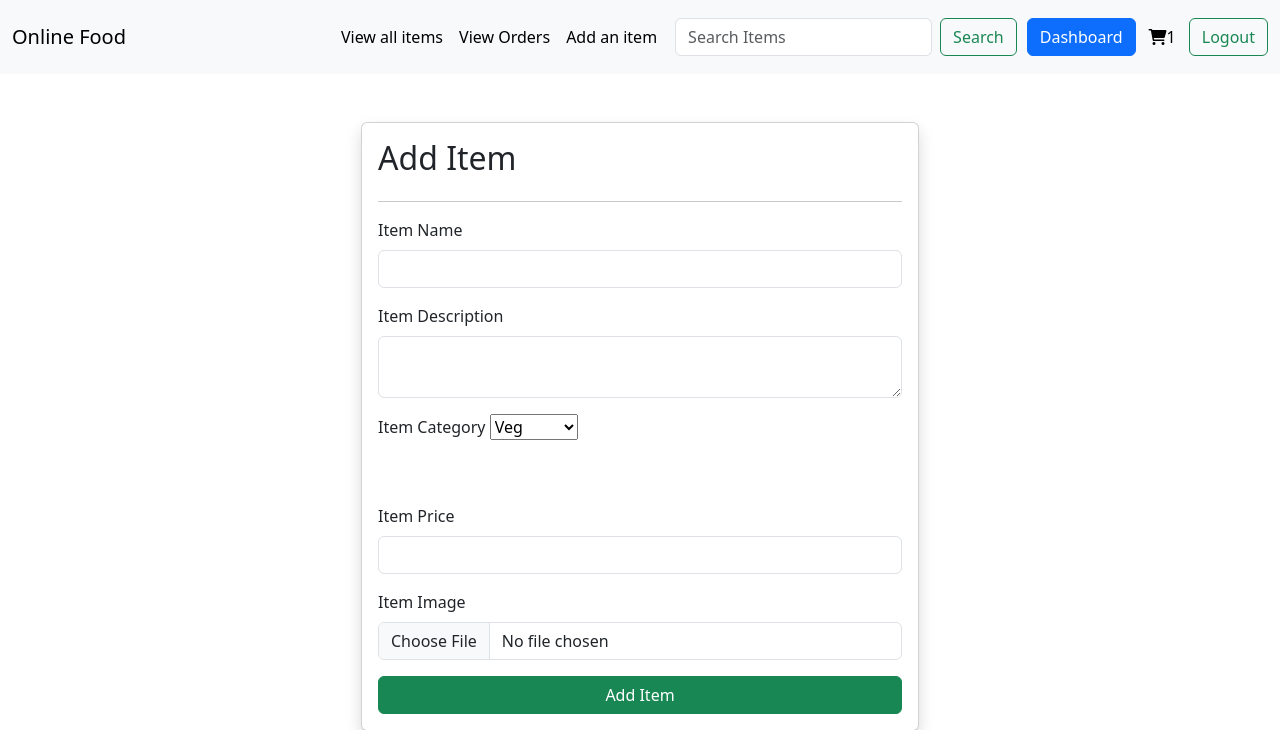
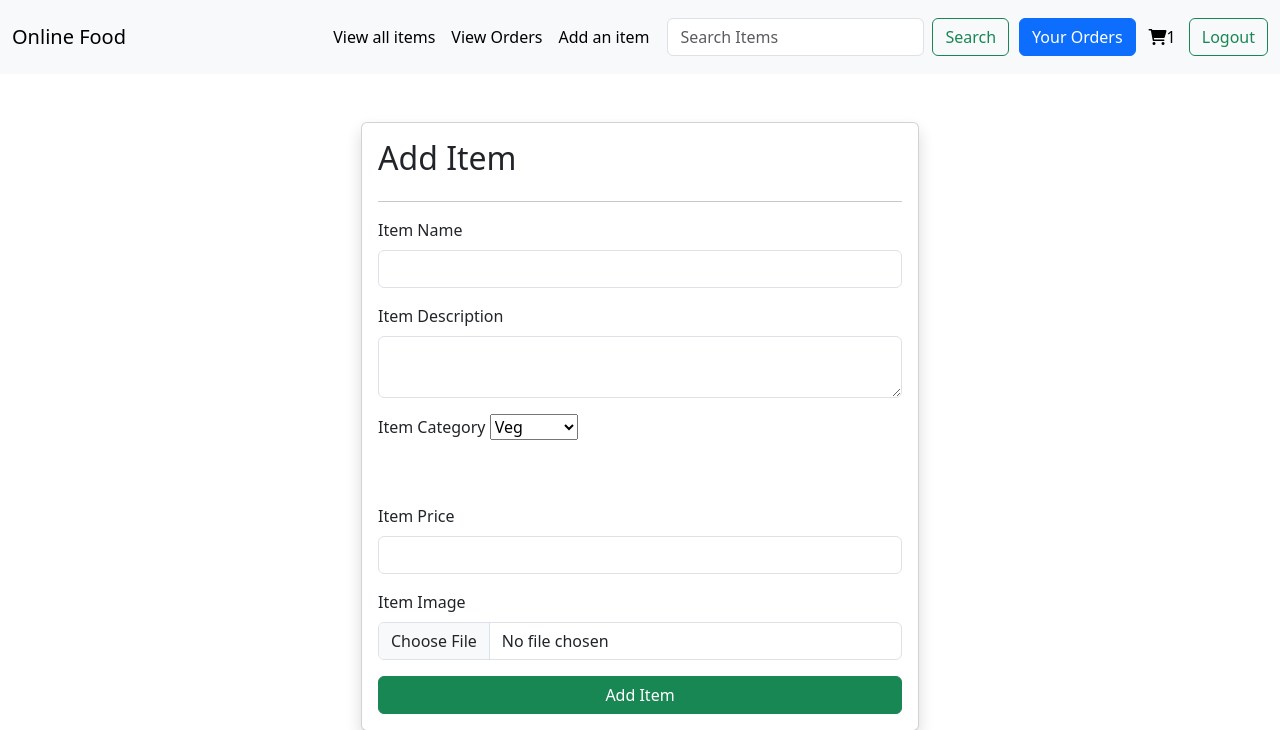
Before and after one commit to supo21/Django-online-food, a Django app: page /add-item/ in a window 1280 px wide. Shown: the top 730 px of the page. Run offline with Django 5.2, Linux system fonts and the light colour scheme; a user stored in the database is signed in; data comes from the database, SQL or seed files in the repository; some libraries are stand-ins or nearby versions.

Commit message:
Description changes

```diff
--- a/onlinefood/foodapp/templates/base.html
+++ b/onlinefood/foodapp/templates/base.html
@@ -67,7 +67,7 @@
             </form>
 
             {% if request.user.is_authenticated %}
-            <a href="{% url 'orders' %}" class="btn btn-primary">Dashboard</a><br>
+            <a href="{% url 'orders' %}" class="btn btn-primary">Your Orders</a><br>
             <a href="{% url 'cart' %}" class="btn btn-light"><i class="fa-solid fa-cart-shopping"></i>{{request.user.get_cart_count}}</a>
             <a href="/logout/" class="btn btn-outline-success" type="submit" >Logout</a>
             {% else %}
```
